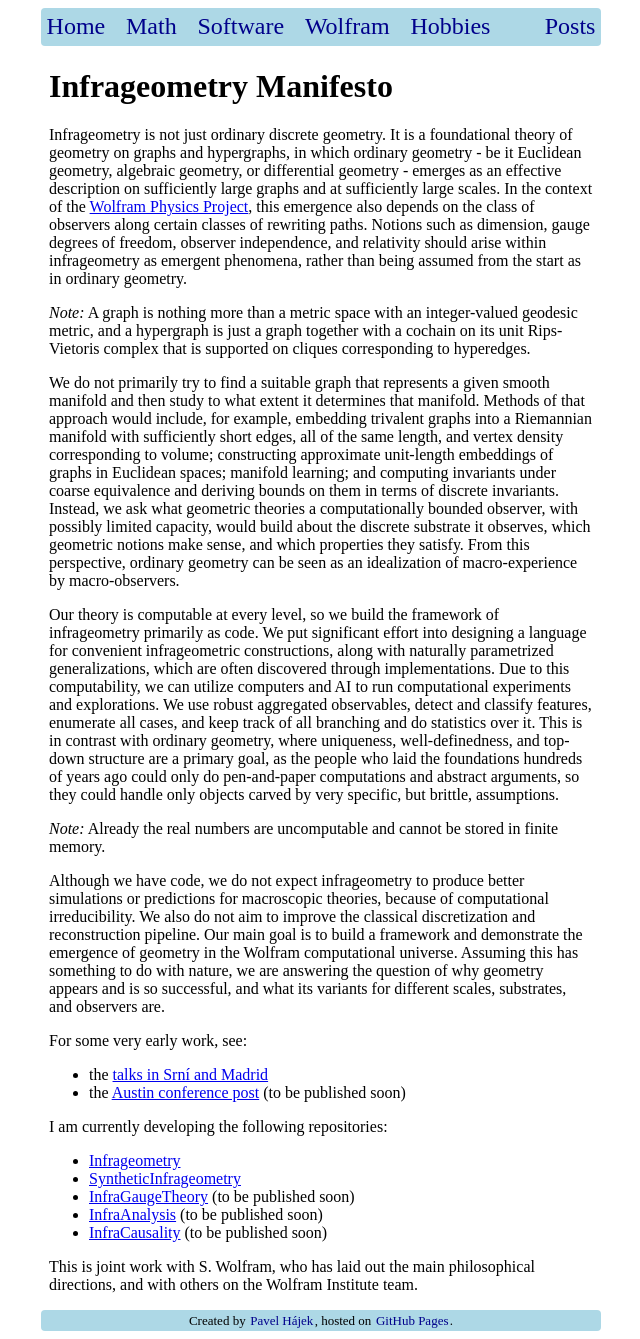
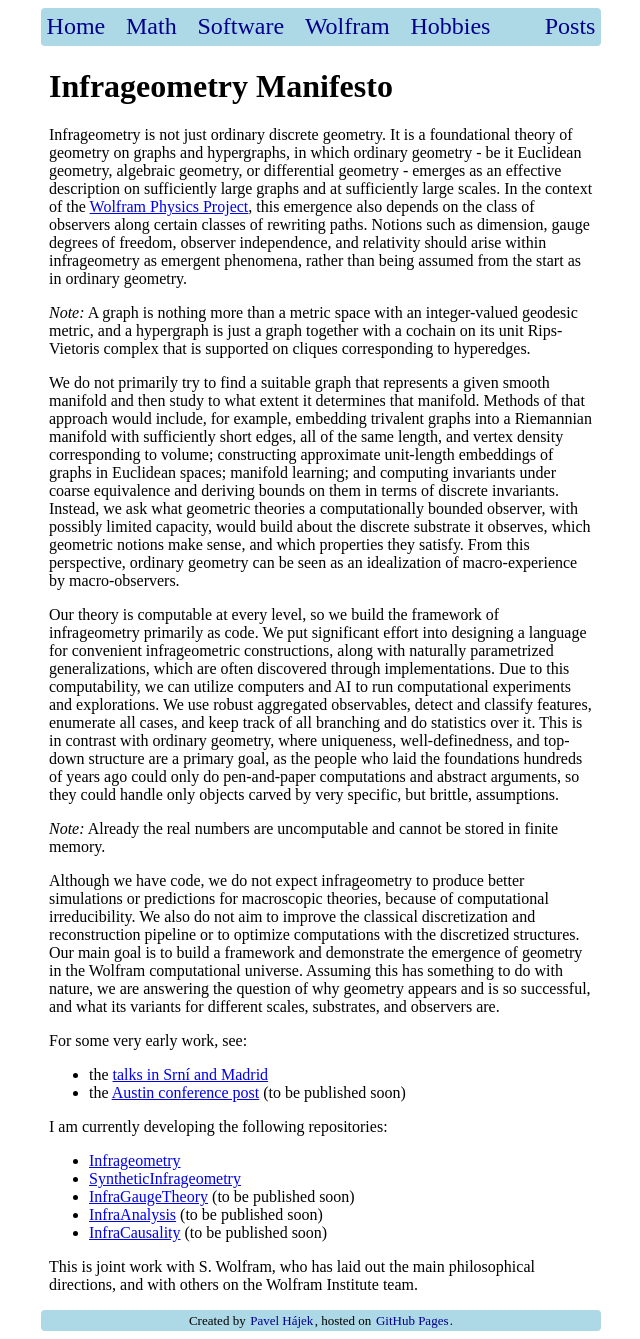
Before and after one commit to p135246/p135246.github.io, a Jekyll site: the page built from Wolfram/_posts/2026-05-30-infrageometry-manifesto.md, in a window 1280 px wide. Shown: the whole page, without its empty margins (319-959 px from the left). Built offline with Jekyll 4.4.1, drawn with Linux system fonts in a browser that asks for light colours; our own code applies the rules of GitHub Pages for plain Markdown files; comment, search, counter and statistics services are not loaded.

Commit message:
Clarify scope of goals in manifesto

```diff
--- a/Wolfram/_posts/2026-05-30-infrageometry-manifesto.md
+++ b/Wolfram/_posts/2026-05-30-infrageometry-manifesto.md
@@ -28,7 +28,7 @@ This is in contrast with ordinary geometry, where uniqueness, well-definedness,
 *Note:* Already the real numbers are uncomputable and cannot be stored in finite memory.
 
 Although we have code, we do not expect infrageometry to produce better simulations or predictions for macroscopic theories, because of computational irreducibility.
-We also do not aim to improve the classical discretization and reconstruction pipeline.
+We also do not aim to improve the classical discretization and reconstruction pipeline or to optimize computations with the discretized structures.
 Our main goal is to build a framework and demonstrate the emergence of geometry in the Wolfram computational universe.
 Assuming this has something to do with nature, we are answering the question of why geometry appears and is so successful, and what its variants for different scales, substrates, and observers are.
 
```
